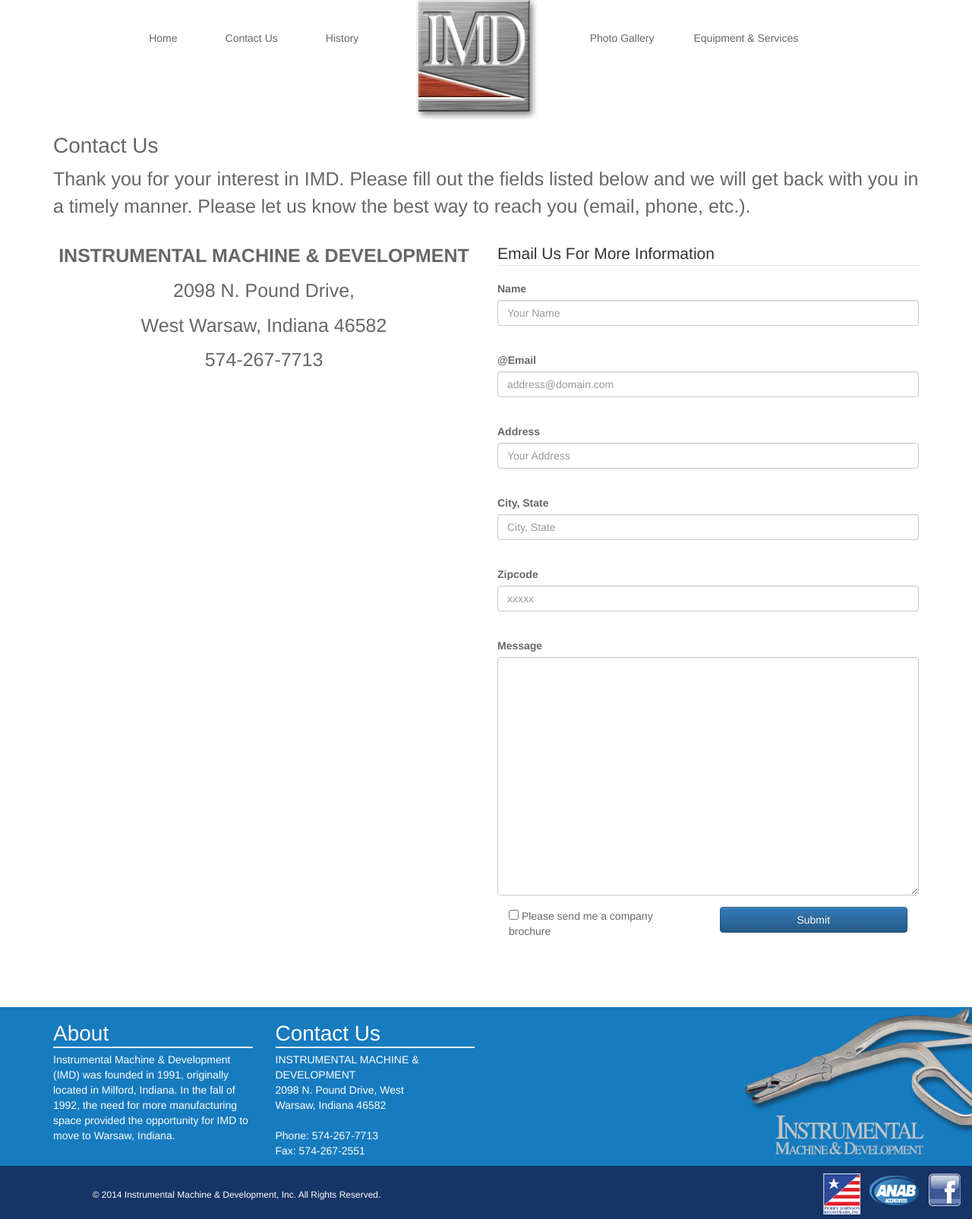
After one commit to jbake11/imdortho, a PHP site: page /1contact.php in a window 1280 px wide. The commit adds this page. Shown: the whole page at 76% size. Run offline with PHP 8.4, Linux system fonts and the light colour scheme; some libraries are stand-ins or nearby versions.

```diff
--- /dev/null
+++ b/1contact.php
@@ -0,0 +1,111 @@
+
+<?php
+
+include("head.php");
+?>
+
+<script>
+    function validate()
+    {
+        var name = document.getElementById('name').value;
+        var email = document.getElementById('email').value;
+        var city = document.getElementById('city').value;
+        var zip = document.getElementById('zip').value;
+        var address = document.getElementById('address').value;
+        if (name == '' || name == "undefined") {
+            alert("Please Enter Your Name.");
+            return false;
+        }
+        if (email == '' || email == "undefined") {
+            alert("Please Enter Your Email.");
+            return false;
+        }
+        if (city == '' || city == "undefined") {
+            alert("Please Enter Your City.");
+            return false;
+        }
+        if (zip == '' || zip == "undefined") {
+            alert("Please Enter Your ZipCode.");
+            return false;
+        }
+        if (address == '' || address == "undefined") {
+            alert("Please Enter Your Address.");
+            return false;
+        }
+    }
+</script>
+
+<div class='container'>
+    <div class="row">
+        <div class="col-lg-12">
+            <h1>Contact Us</h1>
+
+            <p>Thank you for your interest in IMD. Please fill out the fields listed below and we will get back with you
+                in a timely manner. Please let us know the best way to reach you (email, phone, etc.). </p>
+        </div>
+    </div>
+</div>
+<br>
+
+<div class='container'>
+    <div class='row'>
+        <div class='col-lg-6 address'>
+            <p><b>INSTRUMENTAL MACHINE & DEVELOPMENT</b></p>
+            <p>2098 N. Pound Drive,</p>
+            <p>West Warsaw, Indiana 46582</p>
+            <p>574-267-7713</p>
+        </div>
+
+
+        <div class='col-lg-6'>
+            <form action="contact.php" method='POST' class='form'>
+                <fieldset>
+                    <legend>Email Us For More Information</legend>
+
+                    <div class="form-group">
+                        <label>Name</label>
+                        <input name='name' type="text" class="form-control" placeholder="Your Name">
+                    </div>
+                    <br>
+                    <div class="form-group">
+                        <label>@Email</label>
+                        <input name='email' type="text" class="form-control" placeholder="address@domain.com">
+                    </div>
+                    <br>
+                    <div class="form-group">
+                        <label>Address</label>
+                        <input name='address' type="text" class="form-control" placeholder="Your Address">
+                    </div>
+                    <br>
+                    <div class="form-group">
+                        <label>City, State</label>
+                        <input name='citystate' type="text" class="form-control" placeholder="City, State">
+                    </div>
+                    <br>
+                    <div class="form-group">
+                        <label>Zipcode</label>
+                        <input name='zip' type="text" class="form-control" placeholder="xxxxx">
+                    </div>
+                    <br>
+                    <div class="form-group">
+                        <label>Message</label>
+                        <textarea class='form-control' name='message' rows='15' cols='40'>
+
+                        </textarea>
+                    </div>
+                    <div class='col-sm-6'>
+                        <input name='brochure' type="checkbox" name="brochure" value="1"> Please send me a company brochure<br>
+                    </div>
+                    <div class='col-sm-6'>
+                        <button name='send' type="submit" class="btn btn-primary btn-block">Submit</button>
+                    </div>
+
+                </fieldset>
+            </form>
+        </div>
+    </div>
+</div>
+
+<?php
+
+include("foot.php");
--- a/css/main.css
+++ b/css/main.css
@@ -207,6 +207,11 @@ h3{
     margin-top: 20px;
 }
 
+.footBadgeSpace{
+    padding-left: 10px;
+    padding-right: 10px;
+}
+
 .textPadding{
     margin-left: 20px;
 }
--- a/foot.php
+++ b/foot.php
@@ -35,7 +35,7 @@
         </div>
         <div class="col-lg-3 col-md-3 col-sm-3 col-xs-6 nwrap">
             <a href="https://www.facebook.com/pages/Instrumental-Machine-Development-Inc/116956151744466"><img class='pull-right' src='images/fbicon.png'></a>
-            <a href="http://www.anab.org/"><img class='pull-right' src='images/anabicon.png'></a>
+            <a href="http://www.anab.org/"><img class='pull-right footBadgeSpace' src='images/anabicon.png'></a>
             <a href="images/ISO_Cert.pdf"><img class='pull-right' src='images/pjicon.png'></a>
         </div>
     </div>
--- a/index.php
+++ b/index.php
@@ -149,7 +149,7 @@ include("head.php");
             <ul>
                 <li id='products'><a href='photo.php'>Product Samples</a></li>
             </ul>
-            We've been supplying the orthopedic industry with surgical instrumentation since 1991. Over the years the surgical procedures have advances and become less invasive thanks to the advancements in tool surgical instrument engineering and production processes. Visit our Gallery of view the various tools we have produced.
+            We've been supplying the orthopedic industry with surgical instrumentation since 1991. Over the years the surgical procedures have advanced and become less invasive thanks to the advancements in tool surgical instrument engineering and production processes. Visit our Gallery of view the various tools we have produced.
         </div>
         <div class='col-sm-4'>
             <ul>
```
